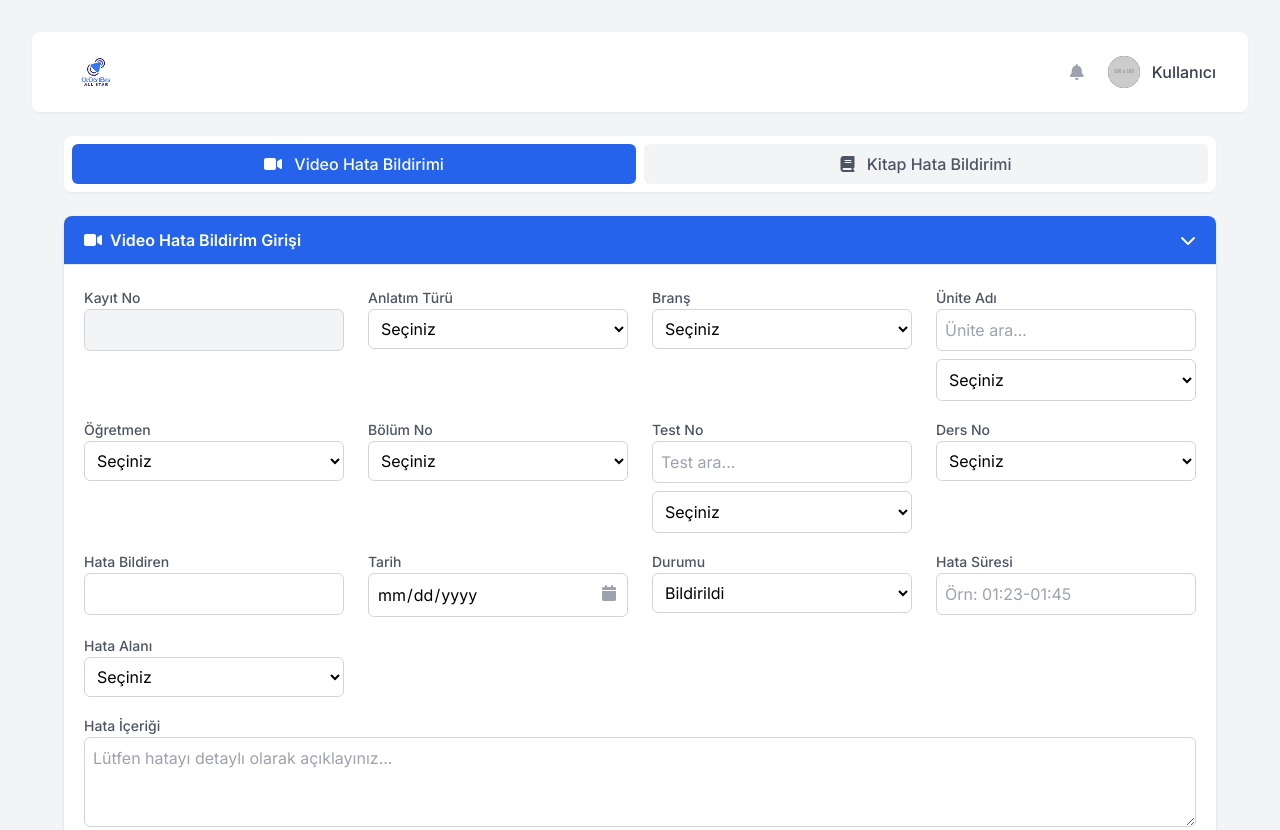
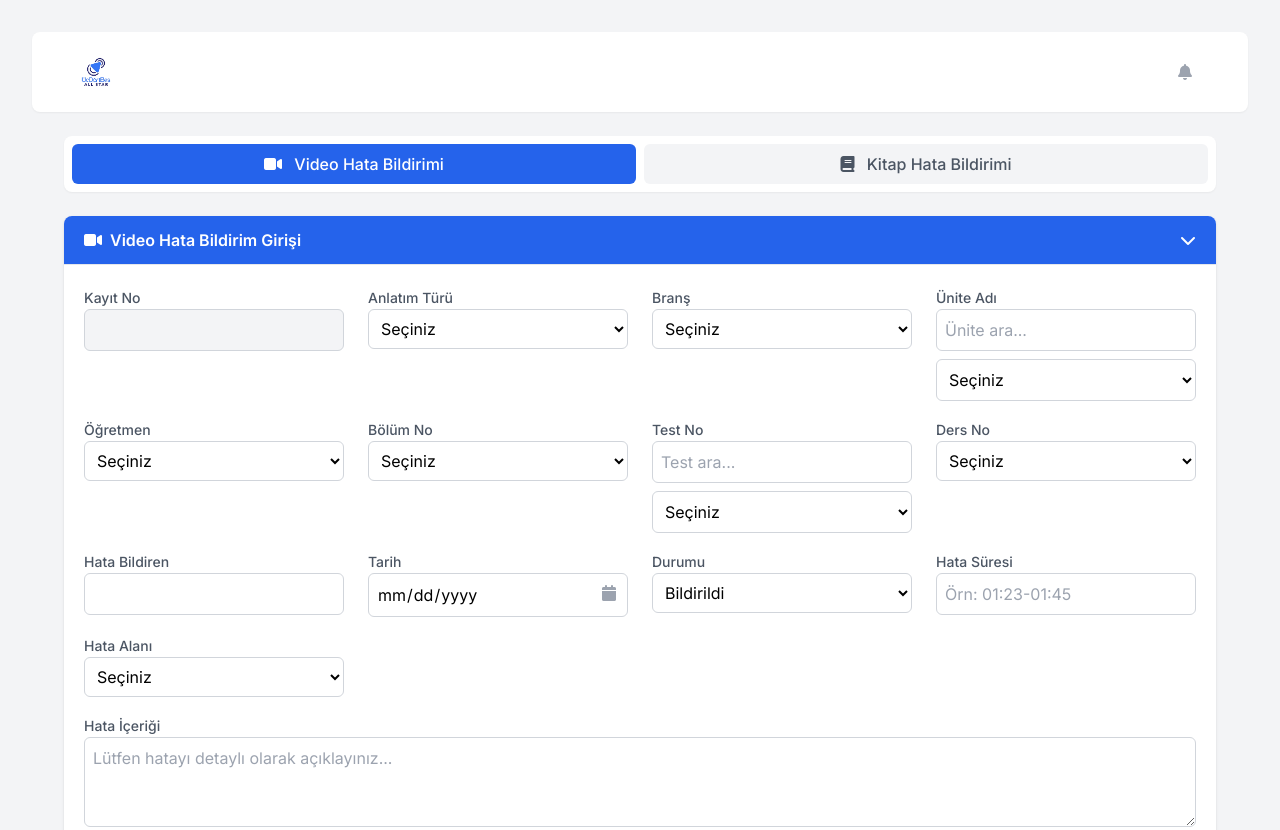
Before and after one commit to 345allstar/hata-bildirim-sistemi, a plain HTML site: page index.html in a window 1280 px wide. Shown: the top 830 px of the page. Drawn offline with nearby package versions, Linux system fonts and the light colour scheme; no server answers; placeholder pictures from the web are drawn by us.

Commit message:
Update index.html

```diff
--- a/index.html
+++ b/index.html
@@ -37,15 +37,6 @@
                         <i class="fas fa-bell"></i>
                     </button>
                     <div class="ml-4 relative">
-                        <div>
-                            <button type="button" class="max-w-xs bg-gray-800 rounded-full flex items-center text-sm focus:outline-none focus:ring-2 focus:ring-offset-2 focus:ring-offset-gray-800 focus:ring-white" id="user-menu-button" aria-expanded="false" aria-haspopup="true">
-                                <span class="sr-only">Kullanıcı menüsü</span>
-                                <img class="h-8 w-8 rounded-full" src="https://placehold.co/100x100/E2E8F0/4A5568?text=K" alt="Kullanıcı avatarı">
-                            </button>
-                        </div>
-                    </div>
-                     <span class="ml-3 font-medium text-gray-700 hidden sm:block">Kullanıcı</span>
-                </div>
             </div>
         </div>
     </header>
```
